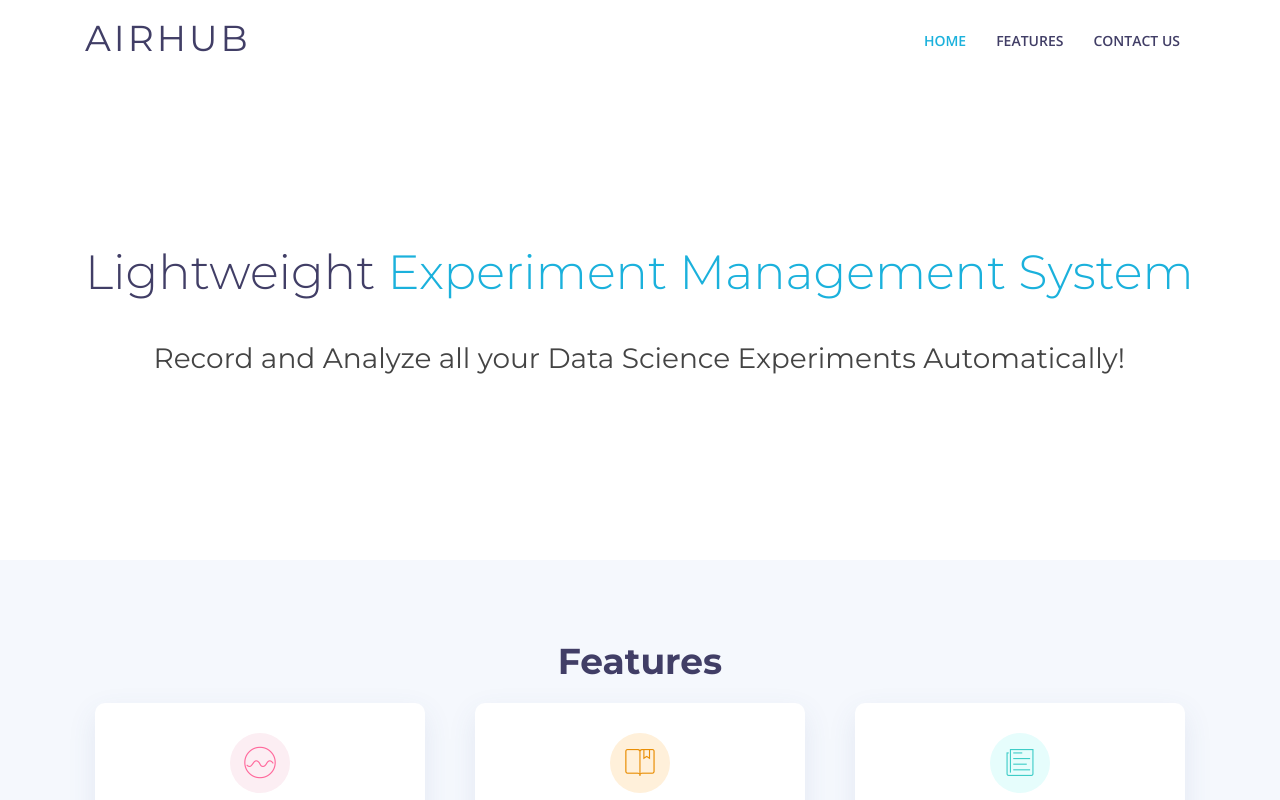
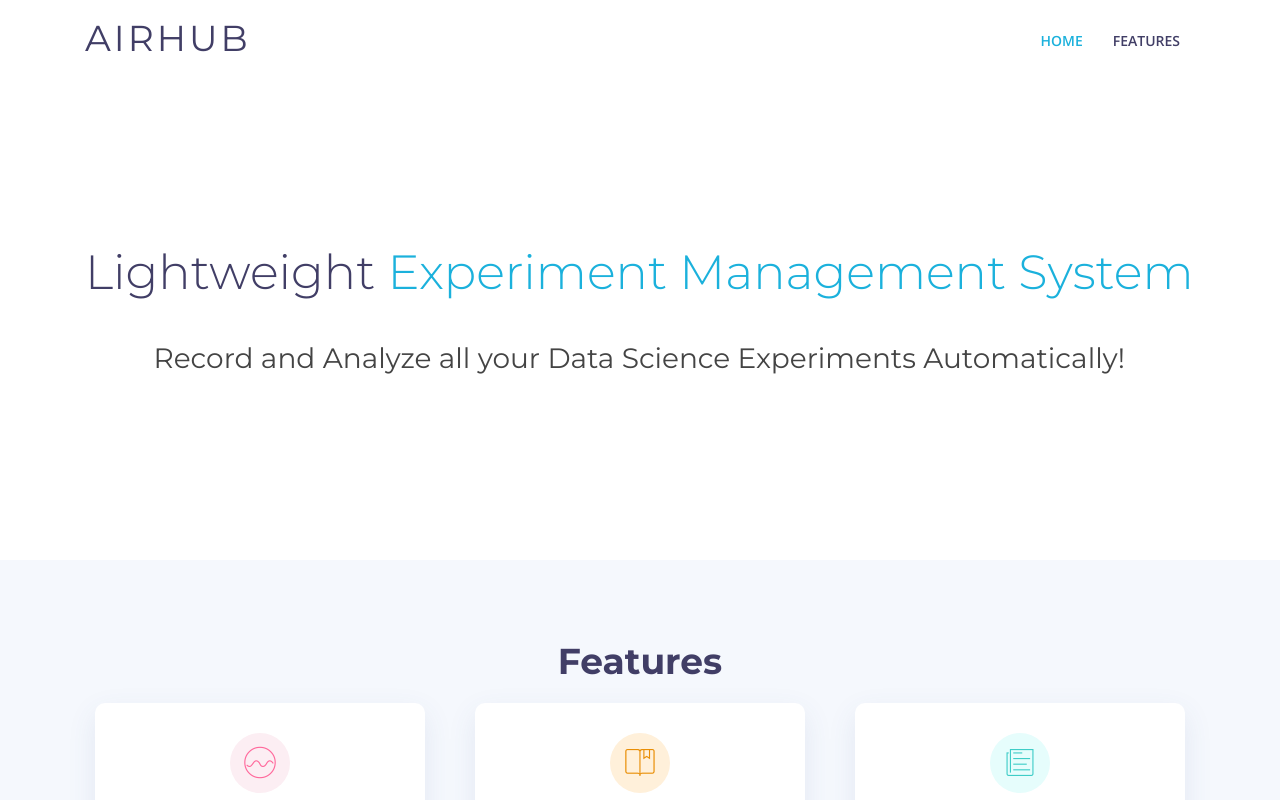
Before and after one commit to getairhub/getairhub.github.io, a plain HTML site: page index.html in a window 1280 px wide. Shown: the top 800 px of the page. Drawn offline with nearby package versions, Linux system fonts and the light colour scheme; files whose address does not match are found by name.

Commit message:
Trigger rebuild

```diff
--- a/index.html
+++ b/index.html
@@ -85,7 +85,7 @@
               <li><a href="#">Drop Down 5</a></li>
             </ul>
           </li> -->
-          <li><a href="#footer">Contact Us</a></li>
+          <!-- <li><a href="#footer">Contact Us</a></li> -->
         </ul>
       </nav><!-- .main-nav -->
 
```
